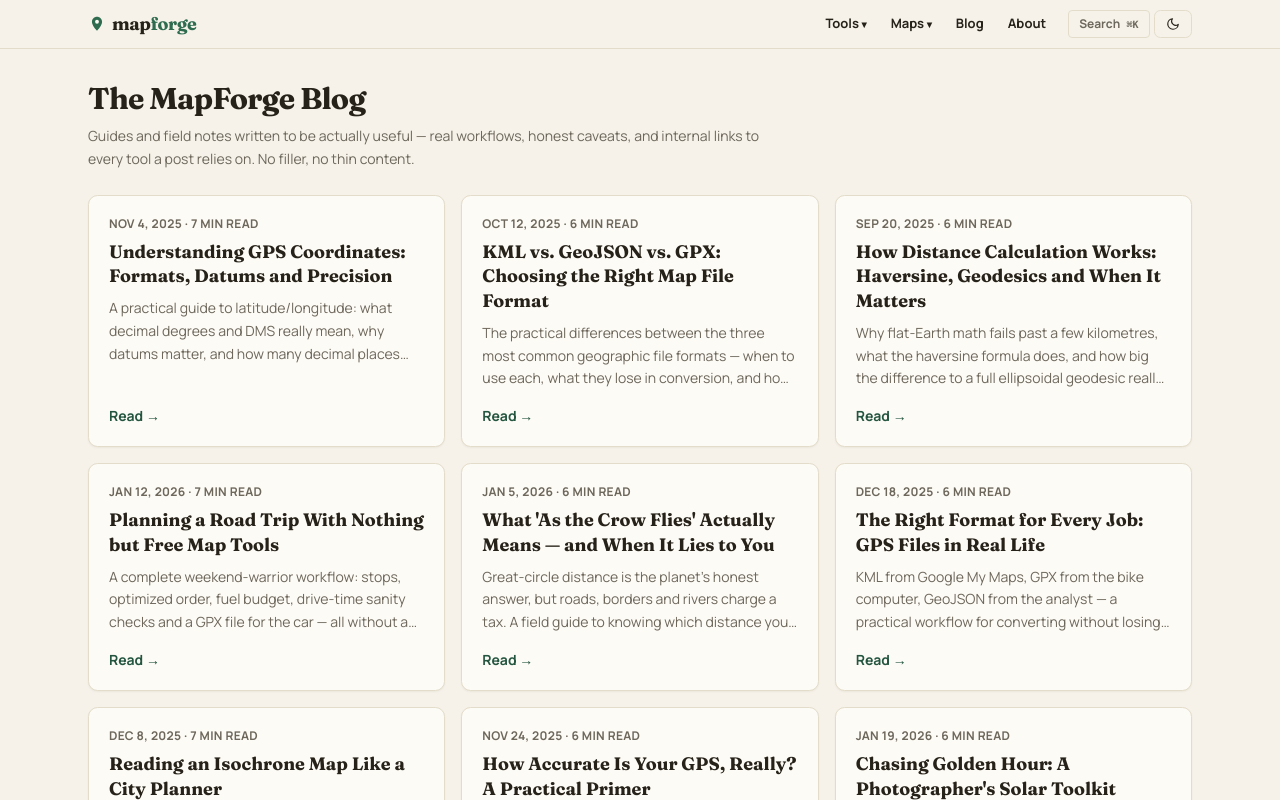
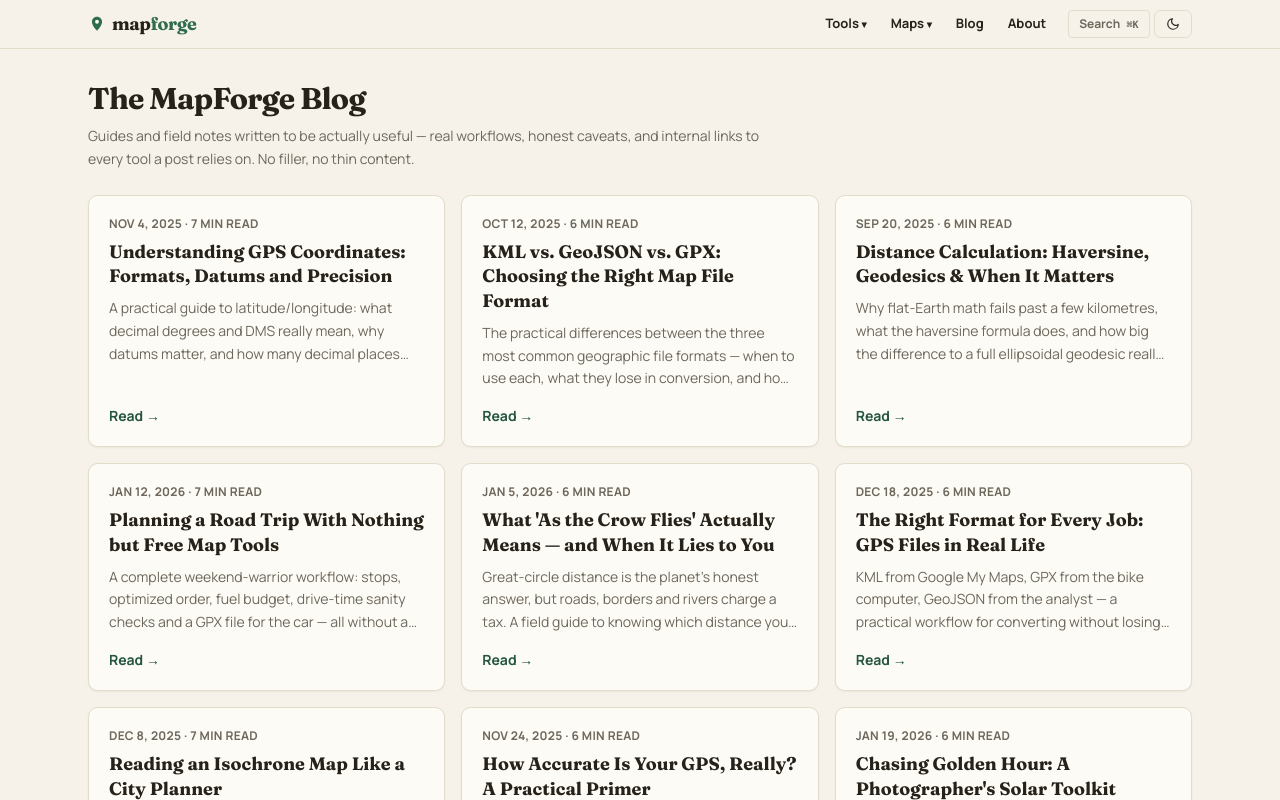
Before and after one commit to seoweblitewebservice-gif/demo, a Next.js app: page /guides in a window 1280 px wide. Shown: the top 800 px of the page. Built offline with nearby package versions, Linux system fonts and the light colour scheme.

Commit message:
Tighten guide title for search result readability

```diff
--- a/src/data/guides.ts
+++ b/src/data/guides.ts
@@ -90,7 +90,7 @@ export const GUIDES: Guide[] = [
   },
   {
     slug: "how-distance-calculation-works",
-    title: "How Distance Calculation Works: Haversine, Geodesics and When It Matters",
+    title: "Distance Calculation: Haversine, Geodesics & When It Matters",
     description: "Why flat-Earth math fails past a few kilometres, what the haversine formula does, and how big the difference to a full ellipsoidal geodesic really is.",
     date: "2025-09-20",
     readMins: 6,
```
